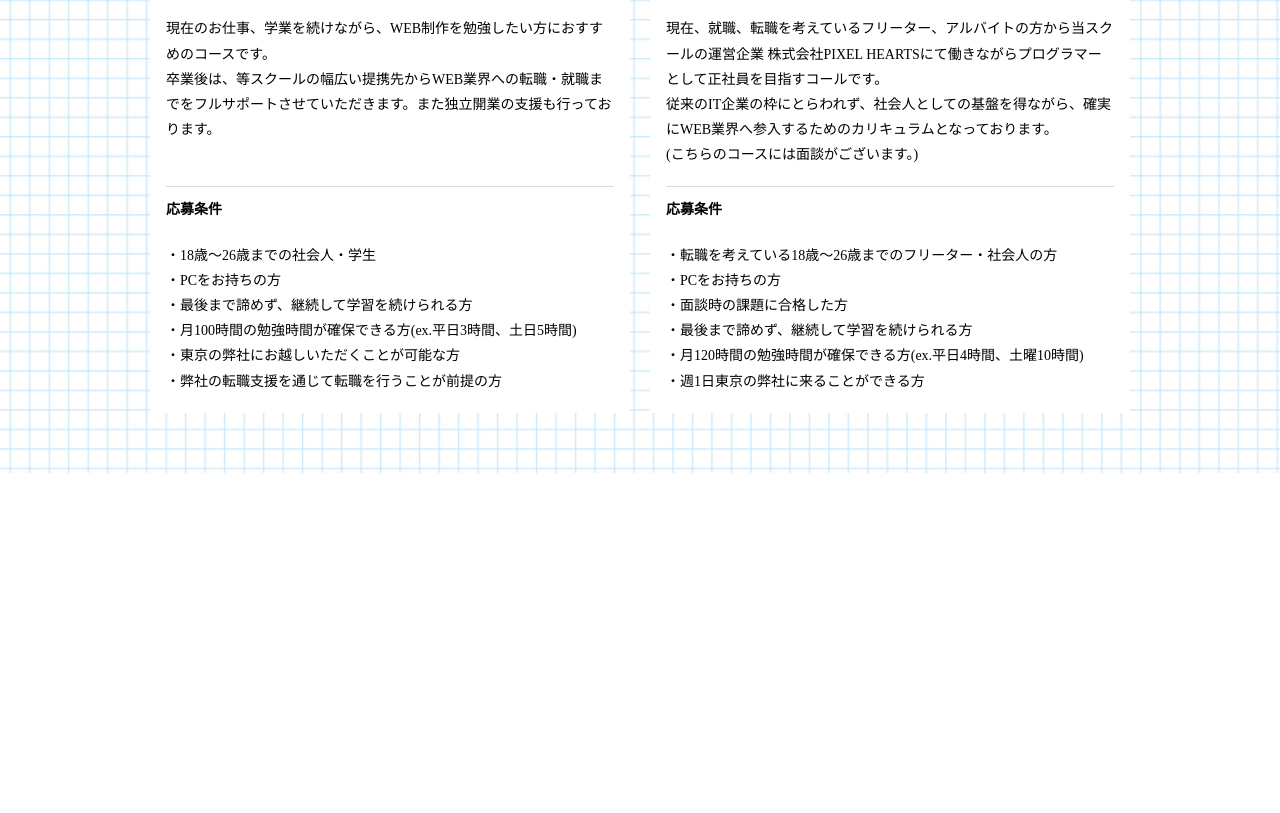
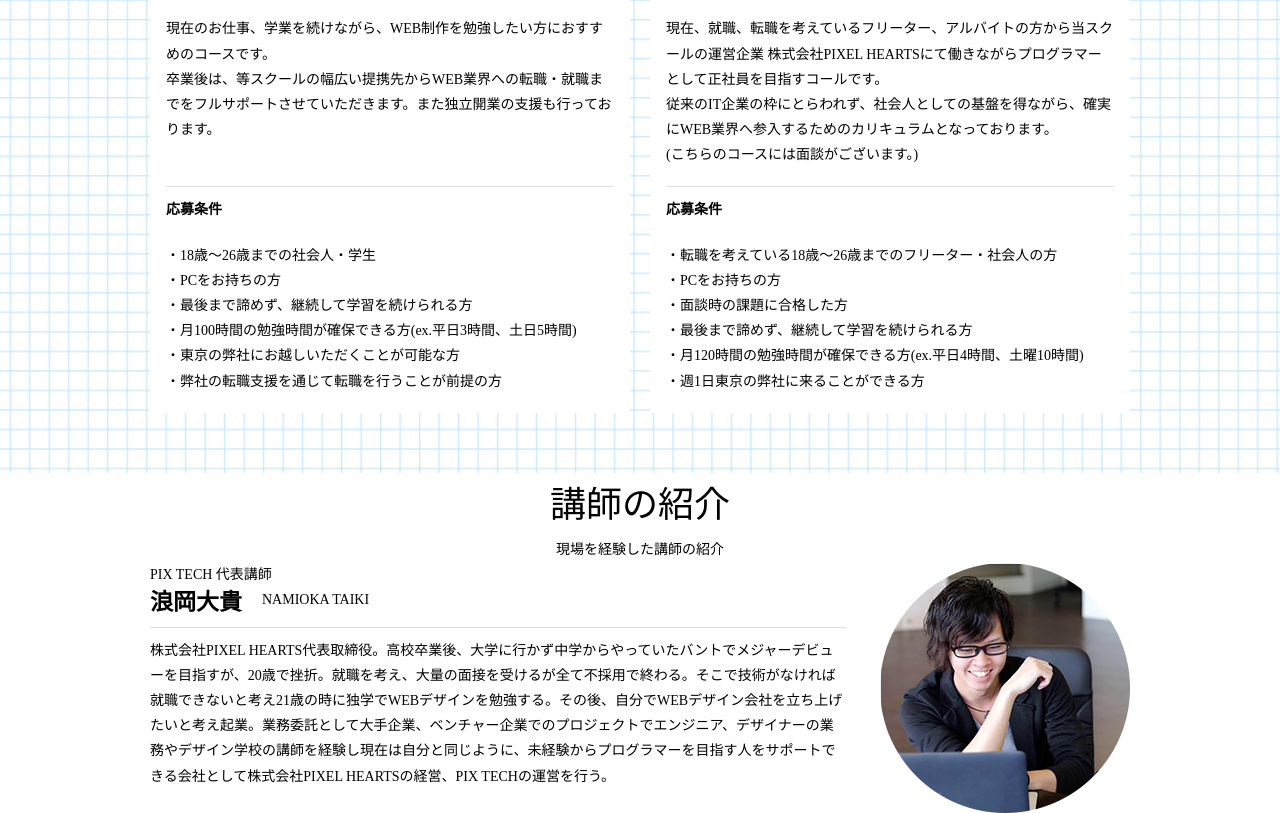
Before and after one commit to shimizu-tomoya/shimitomo-pix-practice, a website: page pixtech-shimizu-tomoya-main/index.html in a window 1280 px wide. Shown: the part 3644-4457 px from the top of the page. Before the commit the page ends 4117 px from the top, so only its background shows below. Drawn offline with Linux system fonts and the light colour scheme.

Commit message:
[add]section5-6を追加

```diff
--- a/pixtech-shimizu-tomoya-main/assets/css/style.css
+++ b/pixtech-shimizu-tomoya-main/assets/css/style.css
@@ -320,6 +320,48 @@ img {
   height: 255px;
 }
 
+.teacher .wrapper{
+  display: flex;
+}
+
+.teacher .introduction {
+  line-height: normal;
+}
+
+.teacher .introduction .name{
+  display: flex;
+}
+
+.teacher .introduction .japanese-name{
+  font-size: 23px;
+  font-weight: bold;
+}
+
+.teacher .introduction .english-name{
+  margin-left: 20px;
+  display: flex;
+  align-items: center;
+}
+
+.teacher .explanation{
+  border-top: 1px solid #dcdcdc;
+  padding-top: 10px;
+  margin-top: 10px;
+}
+
+.teacher .explanation p{
+  width: 696px;
+  height: 150px;
+}
+
+.teacher .teacher-image{
+  margin-left: 34px;
+}
+
+.teacher .teacher-image img{
+  width: 250px;
+  height: 250px;
+}
 @media (max-width:1100px) {
 
   .common-collection {
@@ -369,6 +411,7 @@ img {
   .course .conditions ul {
     height: auto;
   }
+
 }
 
 
--- a/pixtech-shimizu-tomoya-main/index.html
+++ b/pixtech-shimizu-tomoya-main/index.html
@@ -171,15 +171,13 @@
           <h2>コース紹介</h2>
           <p>ライフスタイルに合わせて選べる受講スタイル</p>
         </div>
-
-
         <div class="group">
           <div class="paid">
             <div class="summary">
               <h5>社会人・学生コース</h5>
               <p>
                 3ヶ月コース
-                <br>社会人<span> 129600</span>円 / 学生<span> 97200</span>円
+                <br>社会人<span> 129600 </span>円 / 学生<span> 97200 </span>円
               </p>
             </div>
             <div class="background">
@@ -234,6 +232,36 @@
         </div>
       </div>
     </section>
+
+    <section class="teacher">
+      <div class="container">
+        <div class="common-heading">
+          <h2>講師の紹介</h2>
+          <p>現場を経験した講師の紹介</p>
+        </div>
+        <div class="wrapper">
+          <div class="inner">
+            <div class="introduction">
+              <p class="position">PIX TECH 代表講師</p>
+              <div class="name">
+                <p class="japanese-name">浪岡大貴</p>
+                <p class="english-name">NAMIOKA TAIKI</p>
+              </div>
+            </div>
+            <div class="explanation">
+              <p>
+                株式会社PIXEL HEARTS代表取締役。高校卒業後、大学に行かず中学からやっていたバントでメジャーデビューを目指すが、20歳で挫折。就職を考え、大量の面接を受けるが全て不採用で終わる。そこで技術がなければ就職できないと考え21歳の時に独学でWEBデザインを勉強する。その後、自分でWEBデザイン会社を立ち上げたいと考え起業。業務委託として大手企業、ベンチャー企業でのプロジェクトでエンジニア、デザイナーの業務やデザイン学校の講師を経験し現在は自分と同じように、未経験からプログラマーを目指す人をサポートできる会社として株式会社PIXEL HEARTSの経営、PIX TECHの運営を行う。
+              </p>
+            </div>
+          </div>
+          <div class="teacher-image">
+            <img src="assets/img/section5-1.png" alt="代表の浪岡大貴さん">
+          </div>
+        </div>
+      </div>
+    </section>
+
+
   </div>
 </body>
 </html>
```
